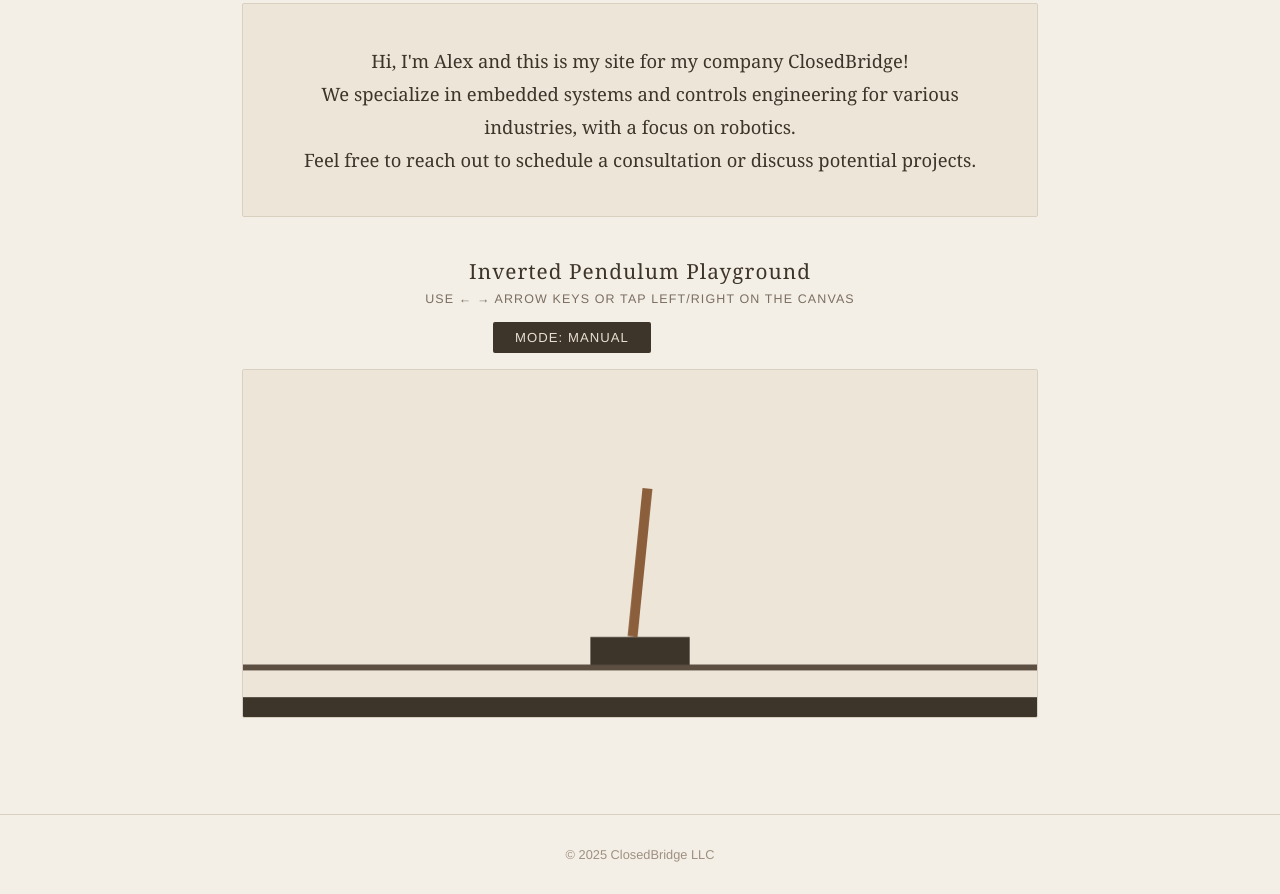
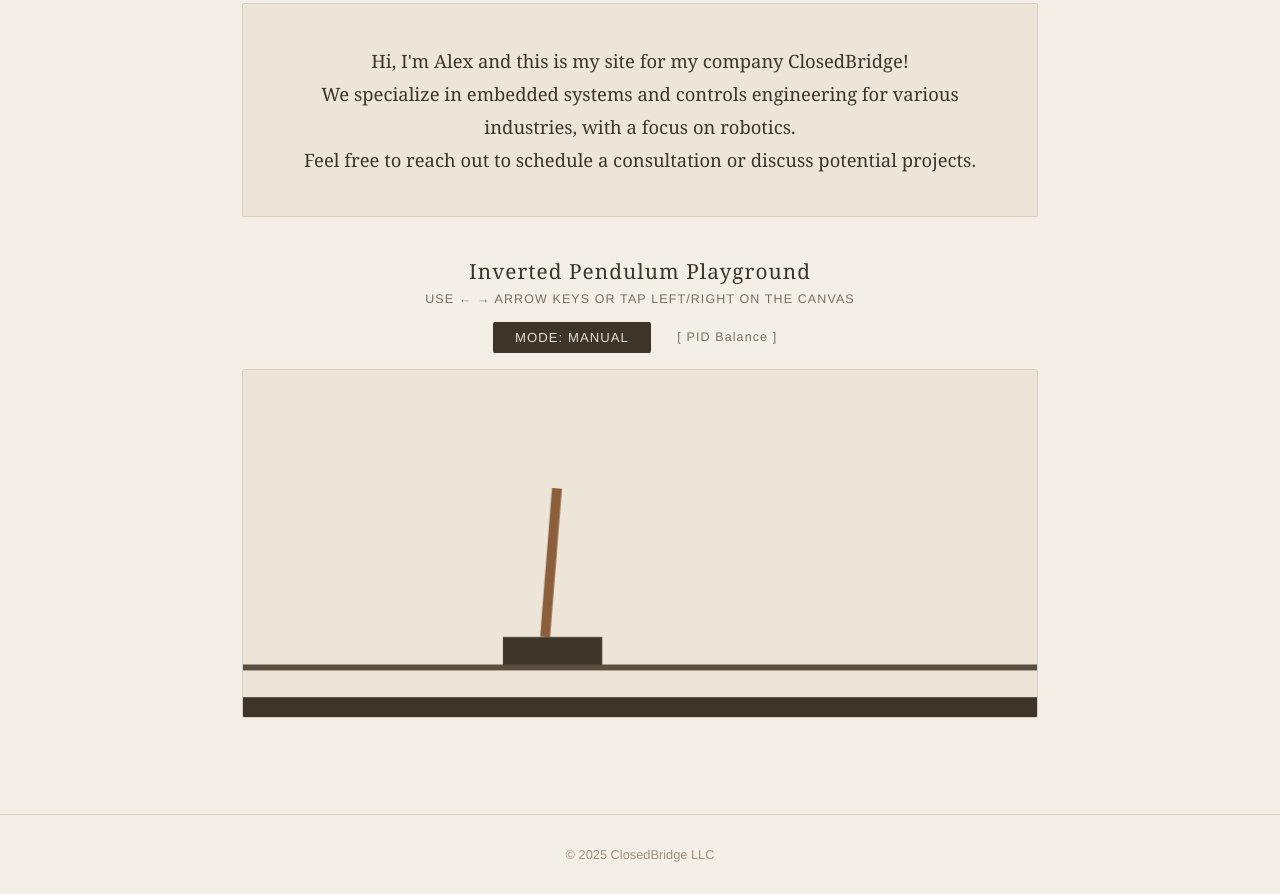
Before and after one commit to ClosedBridge/ClosedBridgeWebsite, a website: page index.html in a window 1280 px wide. Shown: the part 284-1178 px from the top of the page. Drawn offline with nearby package versions, Linux system fonts and the light colour scheme.

Commit message:
default auto

```diff
--- a/index.html
+++ b/index.html
@@ -111,7 +111,7 @@
             canvas.addEventListener('touchcancel', () => { touchDir = 0; });
 
             // --- Controller state ---
-            let autoMode = false;
+            let autoMode = true;
             let controllerState = 'swingup'; // 'swingup' or 'balance'
 
             // PID state
```
